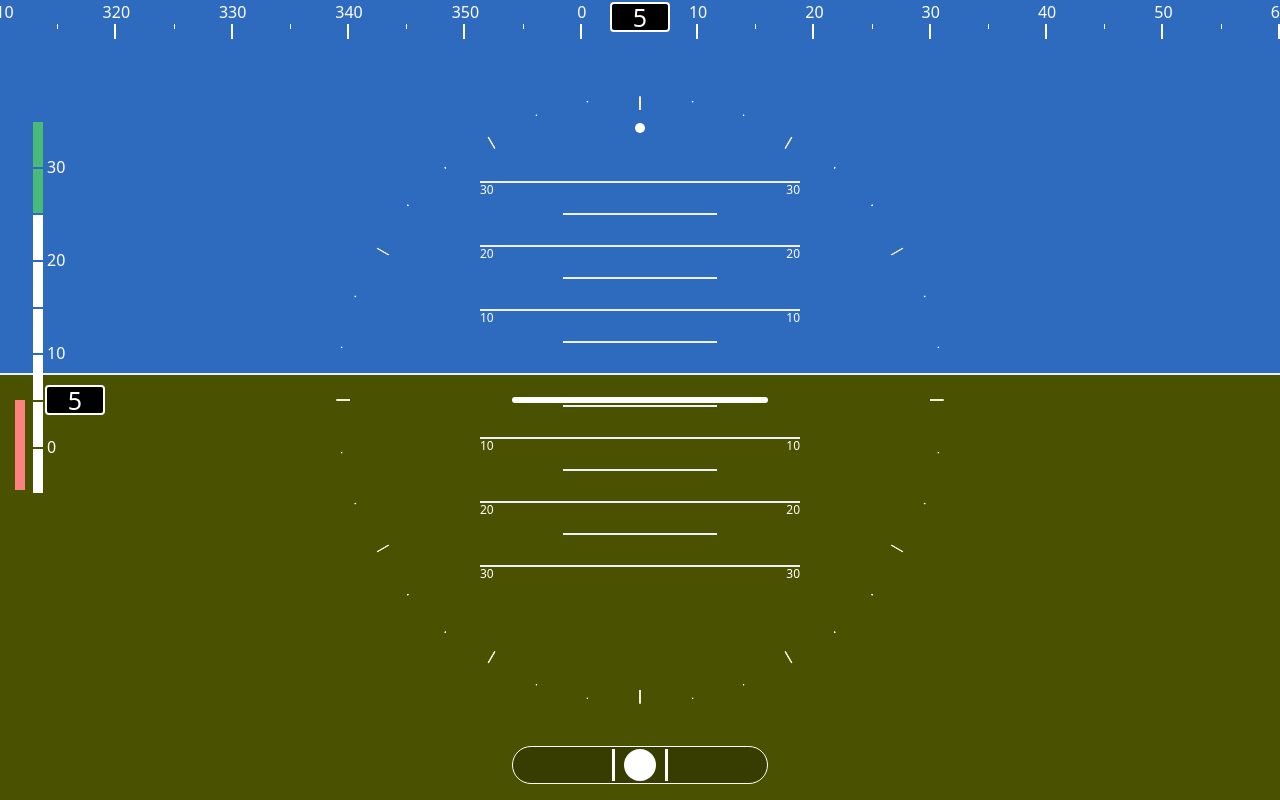
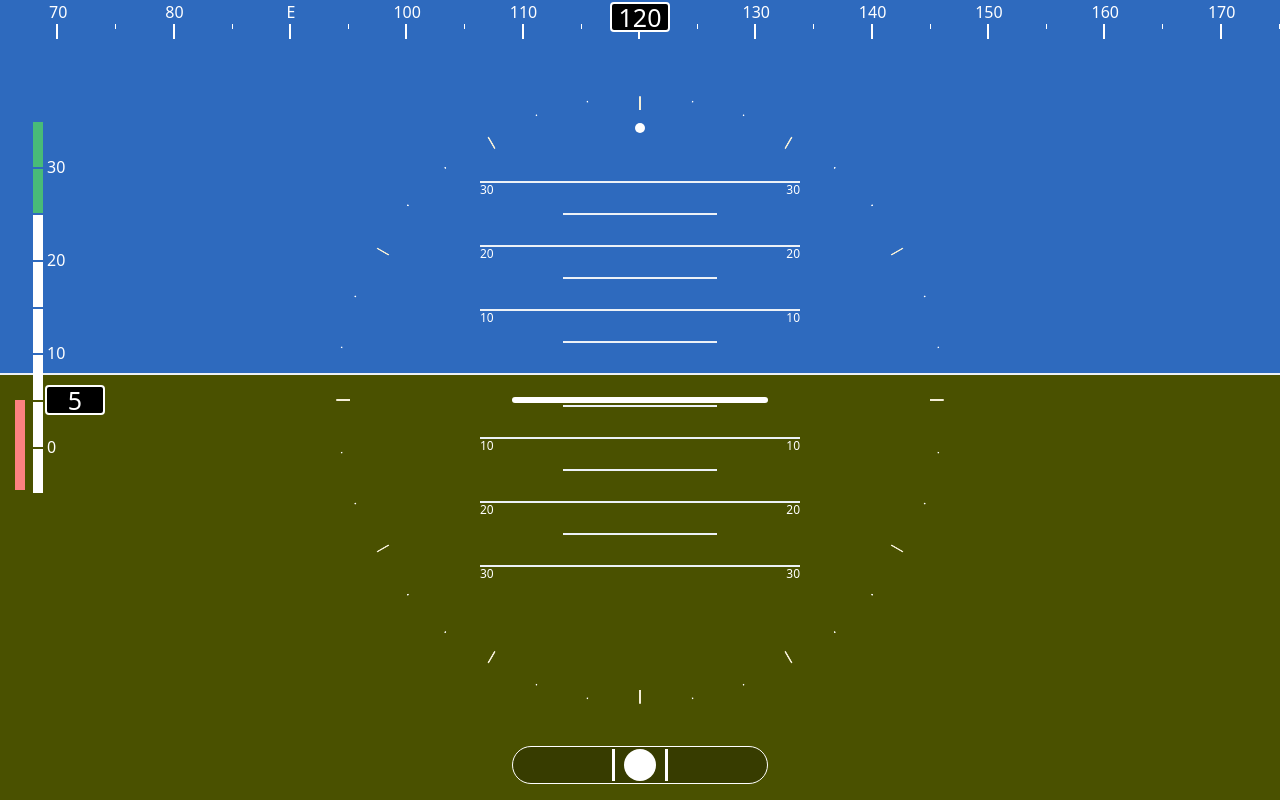
Before and after one commit to Pijuli/vuefis, a Vue app: page / in a window 1280 px wide. Built offline with nearby package versions, Linux system fonts and the light colour scheme.

Commit message:
Add cardinal directions

```diff
--- a/src/components/TopCompass/TopCompass.vue
+++ b/src/components/TopCompass/TopCompass.vue
@@ -38,7 +38,12 @@ export default {
           if (tmp < 0) {
             tmp += 360
           }
-          return (tmp + i * 10)%360
+          const degree = (tmp + i * 10)%360
+          if (degree == 0) return 'N'
+          else if (degree == 90) return 'E'
+          else if(degree == 180) return 'S'
+          else if(degree == 270) return 'W'
+          return degree
         }
       )
     },
@@ -47,11 +52,11 @@ export default {
     },
   },
   mounted () {
-    this.interval = setInterval(this.simulateHeading, 1000)
+    this.interval = setInterval(this.simulateHeading, 125)
   },
   methods: {
     simulateHeading () {
-      this.actualHeading = (this.actualHeading + 1)%360
+      this.actualHeading = (this.actualHeading + 3)%360
     },
   },
 }
```
